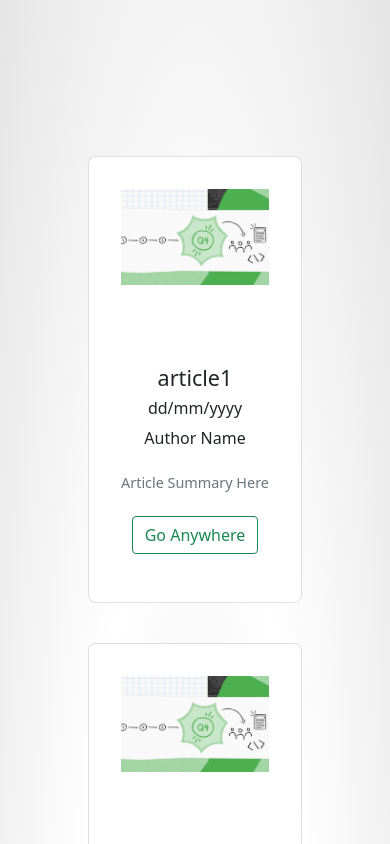
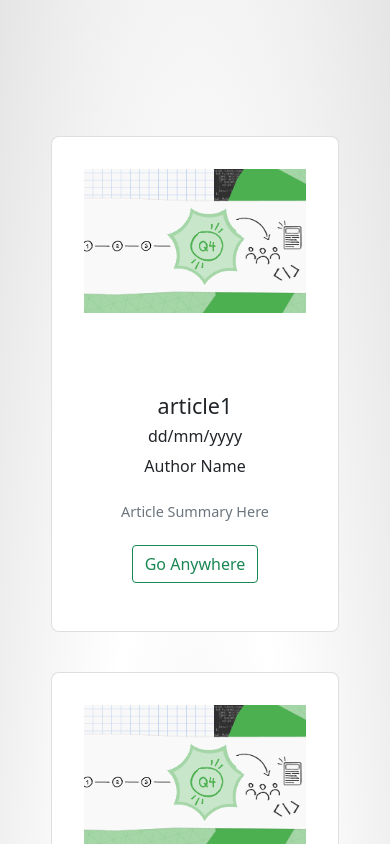
Before and after one commit to shlokdesai41103/UTFOWebsiteArticlePreviewTest, a React (Create React App) app in the folder react-card/: page / in a window 390 px wide. Shown: the top 844 px of the page. Built offline with nearby package versions, Linux system fonts and the light colour scheme.

Commit message:
Card placement

```diff
--- a/react-card/src/Cads/card-style.css
+++ b/react-card/src/Cads/card-style.css
@@ -28,13 +28,35 @@ body{
     padding: 2rem;
 }
 
-.card-container{
+/* .card-container{
     width: 65%;
     display: grid;
     grid-template-columns: repeat(auto-fit, minmax(auto,1fr));
     padding: 20px;
     grid-gap: 40px;
-}
+} */
 .col-md-4{
     padding-top: 40px;
 }
+
+@media screen and (max-width: 772px){
+    .card-container{
+        display: grid;
+        width: 80%;
+        grid-template-columns: repeat(auto-fit, minmax(auto, 1fr));
+    }
+}
+
+@media screen and (max-width: 852px) and (min-width: 773px){
+    .card-container{
+        width: 70%;
+        grid-template-columns: min-content;
+    }
+}
+
+@media screen and (min-width: 853px) {
+    .card-container{
+        width: 65%;
+    }
+
+}
```
